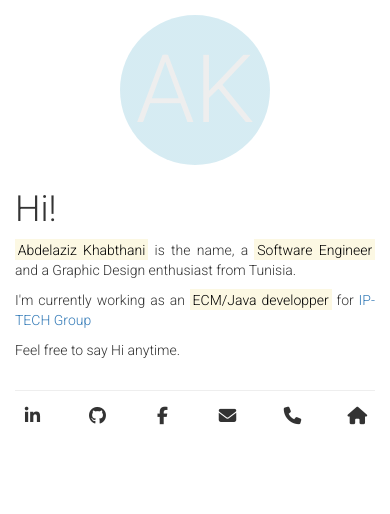
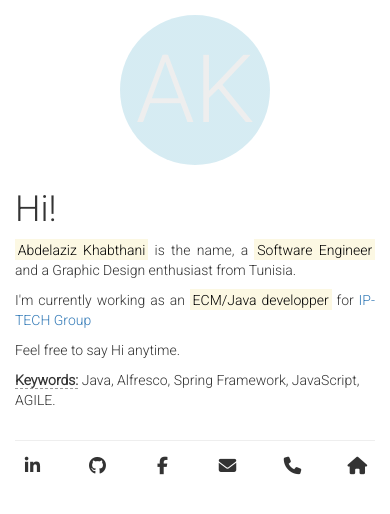
Before and after one commit to Abdelaziz-Khabthani/abdelaziz-khabthani.github.io, a plain HTML site: page index.html in a window 390 px wide. Drawn offline with nearby package versions, Linux system fonts and the light colour scheme.

Commit message:
adding keywords

```diff
--- a/css/styles.css
+++ b/css/styles.css
@@ -6,12 +6,21 @@
 		box-shadow: initial !important;
 		border-radius: initial !important;
     }
+
 	body {
 		background-color: white !important;
 		background: white !important;
 	}
+
+	#keywords {
+		margin-top: 0px !important;
+	}
 }
 
+#keywords {
+	margin-top: 50px;
+	text-align: left;
+}
 .dashed-underline {
 	border-bottom: 1px dashed #999;
     display: inline;
--- a/index.html
+++ b/index.html
@@ -83,6 +83,8 @@
                     <p><mark>Abdelaziz Khabthani</mark> is the name, a <mark>Software Engineer</mark> and a Graphic Design enthusiast from Tunisia.</p>
                     <p>I'm currently working as an <mark>ECM/Java developper</mark> for <a href="http://www.iptech-group.com/" rel="external" target="_blank">IP-TECH Group</a></p>
                     <p>Feel free to say Hi anytime.</p>
+
+                    <p id="keywords" class="text-left"><strong  class="dashed-underline">Keywords:</strong> Java, Alfresco, Spring Framework, JavaScript, AGILE.</p>
                 </div>
             </div>
         </div>
```
